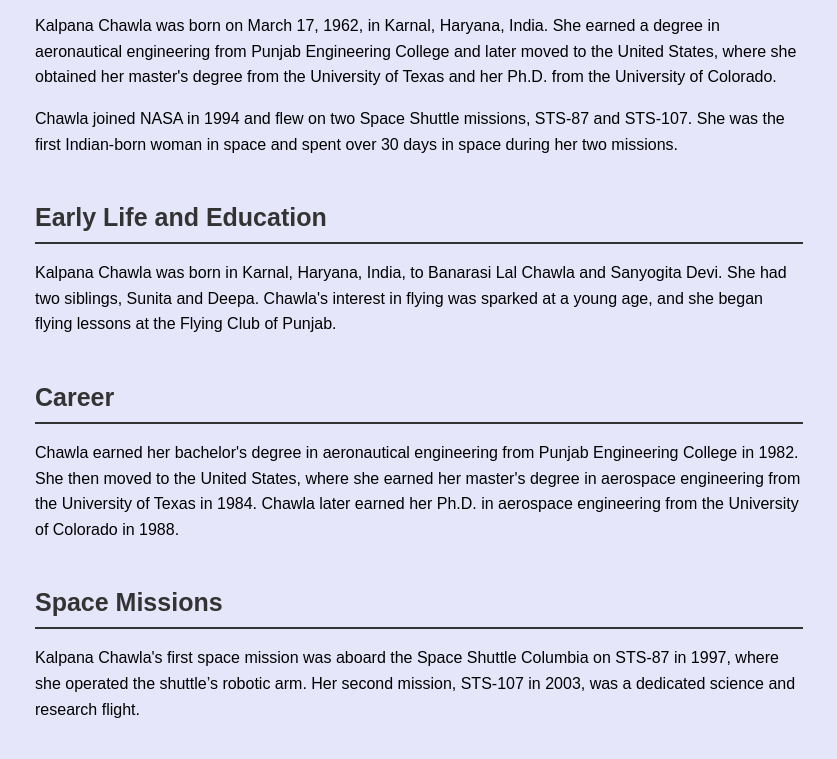
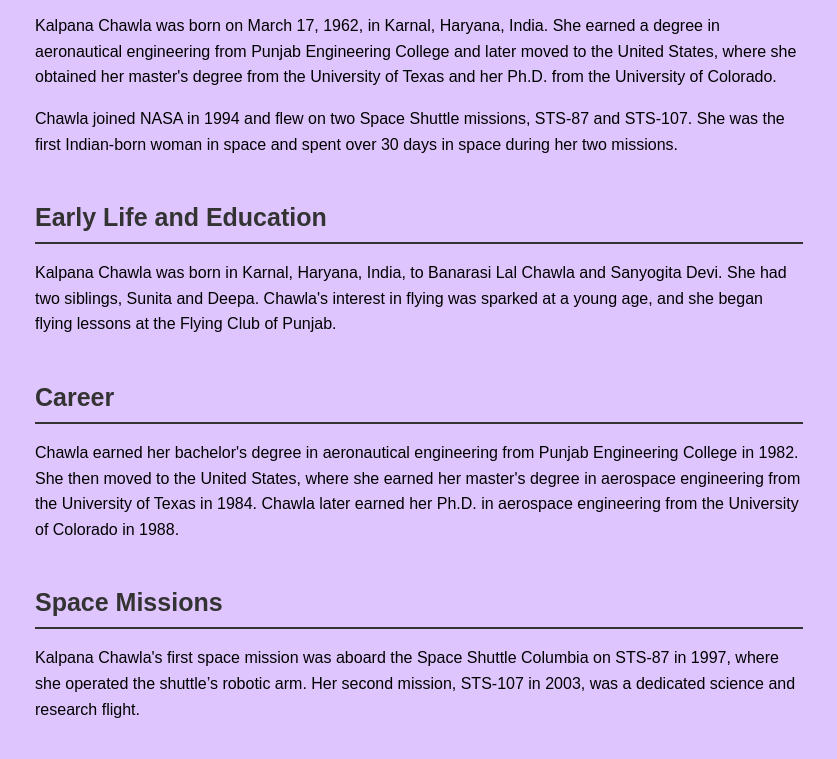
Before and after one commit to Manju-R10/New-Repository, a plain HTML site: page index.html in a window 1280 px wide. Shown: the part 466-1225 px from the top of the page, without its empty margins (221-1058 px from the left). Drawn offline with Linux system fonts and the light colour scheme.

Commit message:
Update index.html

```diff
--- a/index.html
+++ b/index.html
@@ -2,7 +2,7 @@
 <head>
     <style>
         body {
-            background-color: lavender;
+            background-color: #DFC5FE;
             margin: 20%;
             font-family: Arial, sans-serif;
             line-height: 1.6;
```
